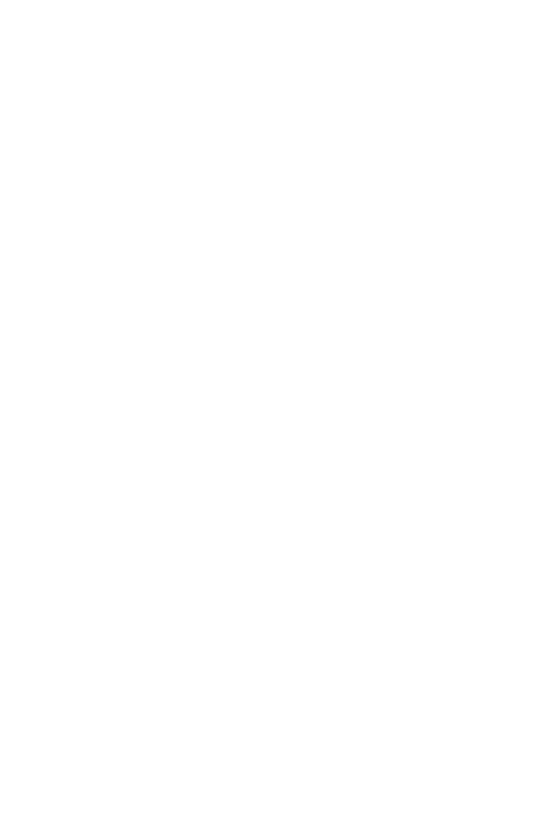
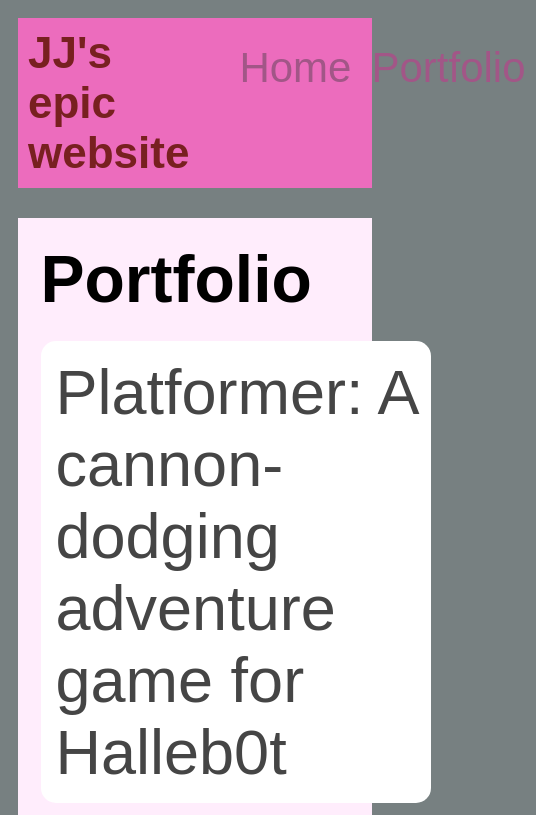
Before and after one commit to pinkbandanna/pinkbandanna.github.io, a plain HTML site: page portfolio.html in a window 390 px wide. Shown: the top 815 px of the page, 536 px wide, since content can reach past the window. Drawn offline with Linux system fonts and the light colour scheme.

Commit message:
add portfolio page to website

```diff
--- a/portfolio.html
+++ b/portfolio.html
@@ -0,0 +1,42 @@
+<!DOCTYPE html>
+<html>
+  <head>
+    <title>My epic website</title>
+    <link rel="stylesheet" href="style.css" />
+  </head>
+
+  <body>
+    <!-- All content goes here -->
+    <div id="all-contents">
+      <nav>
+<h1>JJ's epic website</h1>
+<ul>
+    <ul id="nav-ul">
+        <li class="nav-li">
+  <a href="index.html">Home</a>
+</li>
+<li class="nav-li">
+  <a href="portfolio.html">Portfolio</a>
+</li>
+</ul>
+      </nav>
+      <main>
+<div class="content">
+    <h1>Portfolio</h1>
+    <ul id="portfolio">
+        <li>
+  <a href="fsd-projects/platformer/">Platformer: A cannon-dodging adventure game for Halleb0t</a>
+</li>
+<li>
+  <a href="fsd-projects/bouncing-box/">Bouncing Box: A fun introduction to web game development</a>
+</li>
+<li>
+  <a href="fsd-projects/circularity/">Circularity: A poetic motion experiment with circles</a>
+</li>
+
+    </ul>
+  </div>
+      </main>
+    </div>
+  </body>
+</html>
--- a/style.css
+++ b/style.css
@@ -76,3 +76,77 @@ main {
 h2, h3 {
     margin: 0px;
 }
+
+.content h1 {
+  color: black;
+}
+
+#portfolio {
+  list-style-type: none;
+  padding-left: 0;
+}
+
+#portfolio li {
+  background: #fff;
+  padding: 10px;
+  border-radius: 10px;
+  margin-bottom: 10px;
+}
+
+#portfolio li:hover {
+  background: #eee;
+}
+
+#portfolio a {
+  text-decoration: none;
+  color: #454545;
+}
+
+@media screen and (min-width: 120px) and (max-width: 1080px) {
+  main {
+    height: 100ch;
+    zoom: 1.5;
+    display: grid;
+  }
+
+  h1 {
+    font-size: 44px;
+  }
+
+  h2 {
+    font-size: 42px;
+  }
+
+  h3 {
+    font-size: 36px;
+  }
+
+  #all-contents {
+    height: 100ch;
+    margin: none;
+  }
+
+  a {
+    font-size: 42px;
+  }
+
+  .sidebar {
+    margin-right: 0px;
+    justify-content: center;
+    align-items: center;
+  }
+
+  .sidebar-img {
+    width: 100%;
+  }
+
+  p,
+  li {
+    font-size: 24px;
+  }
+
+  .content {
+    align-content: center;
+    justify-content: center;
+  }
+}
```
